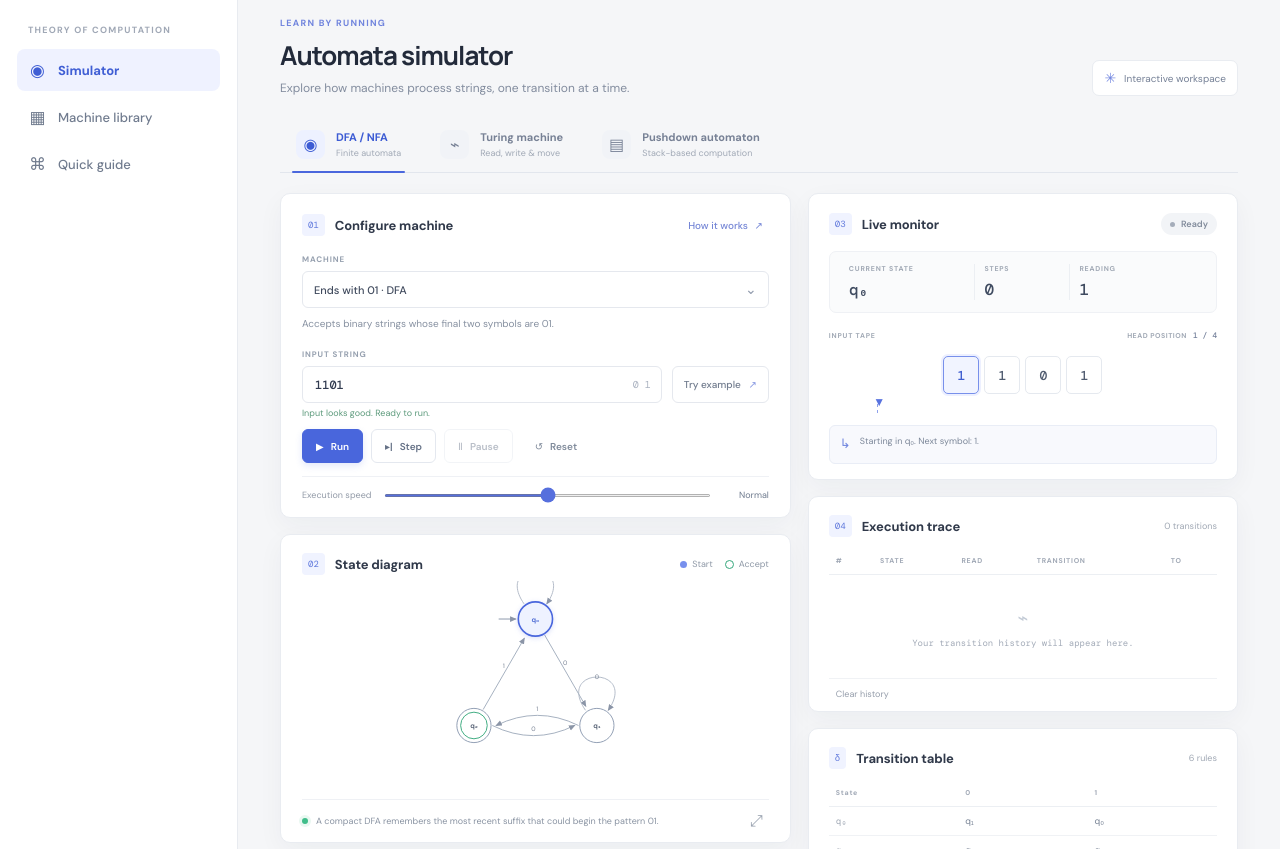
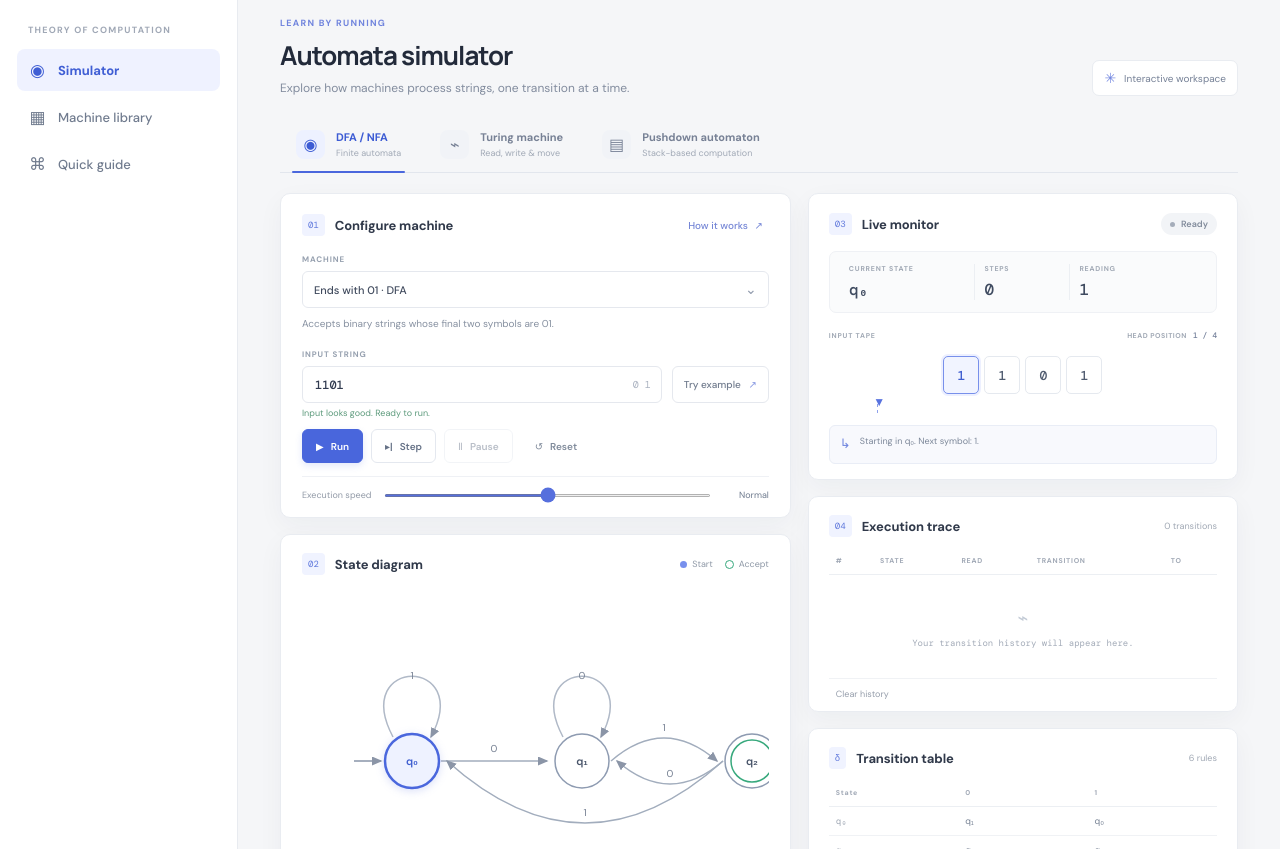
Before and after one commit to Anjali121206/Automata-Lab, a website: page index.html in a window 1280 px wide. Shown: the part 78-927 px from the top of the page. Drawn offline with nearby package versions, Linux system fonts and the light colour scheme.

Commit message:
feat: arrange diagrams in textbook layout

```diff
--- a/app.js
+++ b/app.js
@@ -73,6 +73,57 @@
       })),
       edges,
     };
+  }
+
+  /** Places machine states in a row and assigns textbook-style edge routes. */
+  function buildDiagramLayout(machine, model = buildDiagramModel(machine)) {
+    const nodes = [...model.nodes].sort(
+      (left, right) => Number(right.start) - Number(left.start),
+    );
+    const margin = 110;
+    const spacing = 170;
+    const width = Math.max(420, margin * 2 + (nodes.length - 1) * spacing);
+    const height = 360;
+    const centerY = height / 2;
+    const coordinates = nodes.map((node, index) => ({
+      state: node.state,
+      x: nodes.length === 1 ? width / 2 : margin + index * spacing,
+      y: centerY,
+    }));
+    const stateIndexes = new Map(
+      nodes.map((node, index) => [node.state, index]),
+    );
+    const edgeRoutes = model.edges.map((edge) => {
+      const fromIndex = stateIndexes.get(edge.from);
+      const toIndex = stateIndexes.get(edge.to);
+      const span = Math.abs(toIndex - fromIndex);
+      const selfLoop = fromIndex === toIndex;
+      const reciprocal =
+        !selfLoop &&
+        model.edges.some(
+          (other) => other.from === edge.to && other.to === edge.from,
+        );
+      const curved =
+        !selfLoop && (reciprocal || span > 1 || fromIndex > toIndex);
+      const curveSide = reciprocal ? (fromIndex < toIndex ? -1 : 1) : 1;
+      const bend = !curved
+        ? 0
+        : reciprocal
+          ? Math.min(96, 46 + Math.max(0, span - 1) * 14)
+          : span > 1
+            ? Math.min(150, 124 + Math.max(0, span - 2) * 12)
+            : 46;
+      return {
+        from: edge.from,
+        to: edge.to,
+        selfLoop,
+        loopSide: selfLoop ? -1 : 0,
+        curved,
+        curveSide,
+        bend,
+      };
+    });
+    return { nodes, coordinates, edgeRoutes, width, height };
   }
 
   /** Builds a transition table model for finite, Turing, or pushdown machines. */
@@ -192,6 +243,7 @@
 
   const publicApi = {
     buildDiagramModel,
+    buildDiagramLayout,
     buildTransitionTable,
     validateInput,
     speedToDelay,
@@ -513,24 +565,15 @@
     const machine = state.machine;
     if (!machine) return;
     const model = buildDiagramModel(machine);
-    const count = model.nodes.length;
-    const radius = count < 3 ? 112 : Math.max(112, count * 24);
-    const width = Math.max(380, radius * 2 + 170);
-    const height = Math.max(250, radius * 2 + 120);
-    const center = { x: width / 2, y: height / 2 };
+    const layout = buildDiagramLayout(machine, model);
     const coordinates = new Map(
-      model.nodes.map((node, index) => {
-        const angle = -Math.PI / 2 + (index * Math.PI * 2) / count;
-        return [
-          node.state,
-          count === 1
-            ? center
-            : {
-                x: center.x + radius * Math.cos(angle),
-                y: center.y + radius * Math.sin(angle),
-              },
-        ];
-      }),
+      layout.coordinates.map((point) => [point.state, point]),
+    );
+    const edgeRoutes = new Map(
+      layout.edgeRoutes.map((route) => [
+        `${route.from}\u0000${route.to}`,
+        route,
+      ]),
     );
     const activeStates = new Set(
       snapshot?.activeStates ||
@@ -538,20 +581,12 @@
         (snapshot?.state ? [snapshot.state] : []),
     );
     const last = snapshot?.history?.at(-1);
-    const bidirectional = new Set(
-      model.edges
-        .filter((edge) =>
-          model.edges.some(
-            (other) => other.from === edge.to && other.to === edge.from,
-          ),
-        )
-        .map((edge) => `${edge.from}\u0000${edge.to}`),
-    );
     let markup =
       '<defs><marker id="arrow" markerWidth="8" markerHeight="8" refX="6" refY="3" orient="auto"><path d="M0,0 L0,6 L7,3 z" fill="#8b95a7"/></marker></defs>';
     for (const edge of model.edges) {
       const from = coordinates.get(edge.from);
       const to = coordinates.get(edge.to);
+      const route = edgeRoutes.get(`${edge.from}\u0000${edge.to}`);
       const edgeActive = edge.transitions.some((transition) => {
         if (!last) return false;
         if (last.edges) {
@@ -582,9 +617,9 @@
         );
       });
       const edgeClass = edgeActive ? "edge active-edge" : "edge";
-      if (edge.from === edge.to) {
-        markup += `<path class="loop-edge ${edgeActive ? "active-edge" : ""}" d="M${from.x - 18} ${from.y - 24} C${from.x - 66} ${from.y - 94} ${from.x + 66} ${from.y - 94} ${from.x + 18} ${from.y - 24}"/>`;
-        markup += `<text class="edge-label ${edgeActive ? "active-edge-label" : ""}" x="${from.x}" y="${from.y - 73}">${escapeHtml(edge.label)}</text>`;
+      if (route.selfLoop) {
+        markup += `<path class="loop-edge ${edgeActive ? "active-edge" : ""}" d="M${from.x - 19} ${from.y - 24} C${from.x - 62} ${from.y - 105} ${from.x + 62} ${from.y - 105} ${from.x + 19} ${from.y - 24}"/>`;
+        markup += `<text class="edge-label ${edgeActive ? "active-edge-label" : ""}" x="${from.x}" y="${from.y - 82}">${escapeHtml(edge.label)}</text>`;
         continue;
       }
       const dx = to.x - from.x;
@@ -594,19 +629,18 @@
       const unitY = dy / distance;
       const start = { x: from.x + unitX * 29, y: from.y + unitY * 29 };
       const end = { x: to.x - unitX * 35, y: to.y - unitY * 35 };
-      const isCurved = bidirectional.has(`${edge.from}\u0000${edge.to}`);
-      const bend = isCurved ? 32 : 0;
+      const bend = route.bend;
       const control = {
         x: (start.x + end.x) / 2 - unitY * bend,
-        y: (start.y + end.y) / 2 + unitX * bend,
+        y: (start.y + end.y) / 2 + bend * route.curveSide,
       };
-      const path = isCurved
+      const path = route.curved
         ? `M${start.x} ${start.y} Q${control.x} ${control.y} ${end.x} ${end.y}`
         : `M${start.x} ${start.y} L${end.x} ${end.y}`;
-      const labelX = isCurved
+      const labelX = route.curved
         ? (start.x + 2 * control.x + end.x) / 4
         : (start.x + end.x) / 2;
-      const labelY = isCurved
+      const labelY = route.curved
         ? (start.y + 2 * control.y + end.y) / 4 - 7
         : (start.y + end.y) / 2 - 9;
       markup += `<path class="${edgeClass}" d="${path}"/>`;
@@ -628,8 +662,10 @@
         markup += `<path class="start-arrow" d="M${point.x - 58} ${point.y} L${point.x - 31} ${point.y}"/>`;
       }
     }
-    svg.setAttribute("viewBox", `0 0 ${width} ${height}`);
+    svg.setAttribute("viewBox", `0 0 ${layout.width} ${layout.height}`);
     svg.setAttribute("preserveAspectRatio", "xMidYMid meet");
+    svg.style.width = `${layout.width}px`;
+    svg.style.height = `${layout.height}px`;
     svg.innerHTML = markup;
   }
   /** Renders all transition rules and highlights the last-used row or cell. */
--- a/styles.css
+++ b/styles.css
@@ -585,16 +585,19 @@ body {
   border-radius: 50%;
 }
 .diagram-canvas {
-  height: 218px;
-  overflow: hidden;
+  height: 360px;
+  overflow-x: auto;
+  overflow-y: hidden;
   transition: height 0.2s;
 }
 .diagram-canvas.expanded {
-  height: 320px;
+  height: 420px;
 }
 .diagram-canvas svg {
   height: 100%;
-  width: 100%;
+  width: auto;
+  min-width: 100%;
+  display: block;
   overflow: visible;
 }
 .diagram-canvas text {
```
Also changed, not shown: tests/ui.test.cjs (+43 -0 lines). Lines whose indentation alone changed are shown as unchanged.
